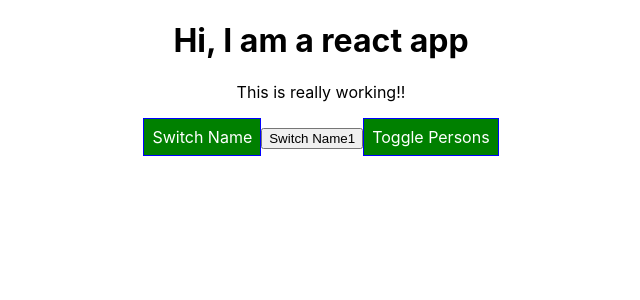
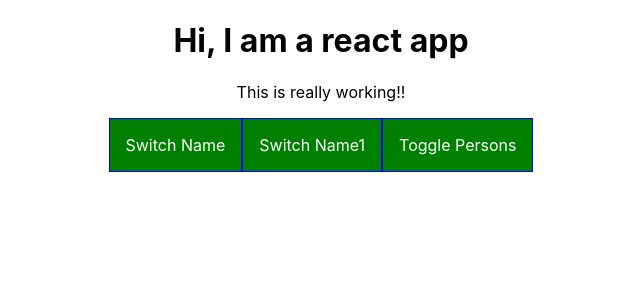
Before and after one commit to prashantbhat84/react-course, a React (Create React App) app: page / in a window 1280 px wide. Shown: the top 300 px of the page, without its empty margins (319-959 px from the left). Built offline with nearby package versions, Linux system fonts and the light colour scheme.

Commit message:
pseudo selectors

```diff
--- a/src/App.js
+++ b/src/App.js
@@ -48,25 +48,12 @@ persons.splice(personIndex,1);
 this.setState({persons:persons})
 	}
   render() {
-			const style={
-				backgroundColor:'green',
-				color:'white',
-				font:'inherit',
-				border:" 1px solid blue",
-				padding:'8px',
-				cursor:'pointer',
-				':hover':{
-					backgroundColor:'blue',
-					color:'black'
-				}
-			}
+
 			let persons=null;
+			let btnClass= '';
 			if(this.state.showPersons){
-				style.backgroundColor='red';
-				style[':hover']={
-					backgroundColor:'yellow',
-					color:'black'
-				}
+				btnClass=classes.Red
+
     persons=(<div>
 					{this.state.persons.map((person,index)=>{
 						return <Person  key= {person.id}
@@ -93,9 +80,9 @@ this.setState({persons:persons})
       <div className={classes.App}>
         <h1> Hi, I am a react app</h1>
 								<p className={assignedClasses.join(' ')}> This is really working!!</p>
-							<button  style={style} key= "key2" onClick={this.switchNameHandler.bind(this,'kuski')}>Switch Name</button>
-							<button onClick={()=>this.switchNameHandler('phanti')}>Switch Name1</button>
-							<button  style={style} key ="hey1" onClick={this.togglePersonHandler}>Toggle Persons</button>
+							<button className={btnClass}   key= "key2" onClick={this.switchNameHandler.bind(this,'kuski')}>Switch Name</button>
+							<button className={btnClass} onClick={()=>this.switchNameHandler('phanti')}>Switch Name1</button>
+							<button  className={btnClass}  key ="hey1" onClick={this.togglePersonHandler}>Toggle Persons</button>
 					{persons}
  {/*  The above are two alternative way  of passing parameters on button click use bind because methd 2 is a bit ineffecient  */}
 
--- a/src/App.module.css
+++ b/src/App.module.css
@@ -7,3 +7,26 @@
 .bold{
 	font-weight: bold;
 }
+.App button{
+	border:1px solid blue;
+	padding:16px;
+	background-color: green;
+	font:inherit;
+	color:white;
+}
+.App button:hover{
+	background-color: lightgreen;
+	color:black;
+	cursor: pointer;
+
+}
+.App button.Red{
+	background-color: red;
+	color:black;
+
+}
+.App button.Red:hover{
+	background-color: yellow;
+	color:black;
+	cursor: pointer;
+}
```
